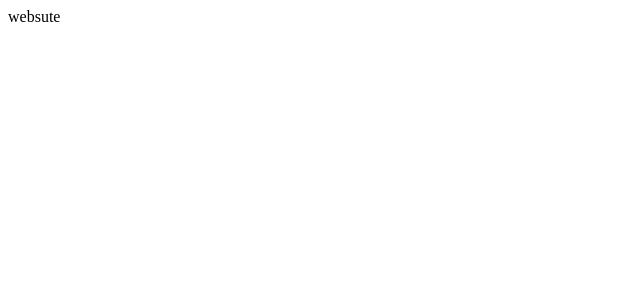
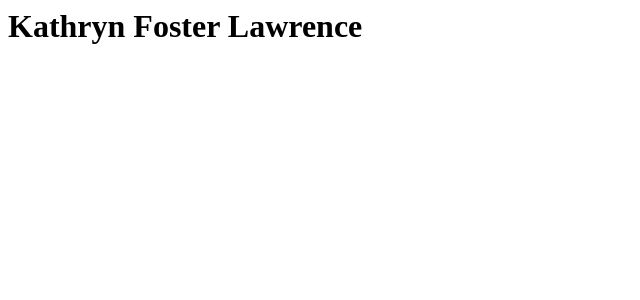
Before and after one commit to k88lawrence/k88lawrence.github.io, a React (Create React App) app: page /#/ in a window 1280 px wide. Shown: the top 300 px of the page, without its empty margins (0-640 px from the left). Built offline with nearby package versions, Linux system fonts and the light colour scheme.

Commit message:
start adding headings

```diff
--- a/src/App.js
+++ b/src/App.js
@@ -1,13 +1,12 @@
 import React from 'react'
 
 import Box from './ui/Box'
-// import Text from './styledComponents/Text'
+import Heading from './ui/Heading'
 // import Link from './styledComponents/Link'
-
 
 const App = () => (
   <Box>
-    websute
+    <Heading level={1}>Kathryn Foster Lawrence</Heading>
   </Box>
 )
 
--- a/src/ui/Heading.js
+++ b/src/ui/Heading.js
@@ -0,0 +1,44 @@
+import React from 'react';
+import styled from '@emotion/styled'
+import PropTypes from 'prop-types';
+import { variant, space } from 'styled-system';
+const variants = {
+  1: {
+    fontSize: '32px',
+    fontWeight: 700
+  },
+  2: {
+    fontSize: '24px'
+
+  },
+  3: {
+    fontSize: '16px'
+
+  },
+};
+const HeadingBase = ({ level, as: Component = `h${level}`, ...props }) => (
+  <Component {...props} />
+);
+
+HeadingBase.propTypes = {
+  level: PropTypes.oneOf([1, 2, 3, 4, 5, 6]).isRequired,
+  as: PropTypes.func,
+}
+
+const Heading = styled(HeadingBase)(
+  {
+    margin: 0,
+  },
+  variant({
+    variants,
+    prop: 'level',
+  }),
+  space
+);
+
+Heading.propTypes = {
+  level: PropTypes.oneOf([1, 2, 3, 4, 5, 6]).isRequired,
+  children: PropTypes.node,
+};
+
+export default Heading;
```
Also changed, not shown: 1 other file (tests, documents, lock files or other folders).
